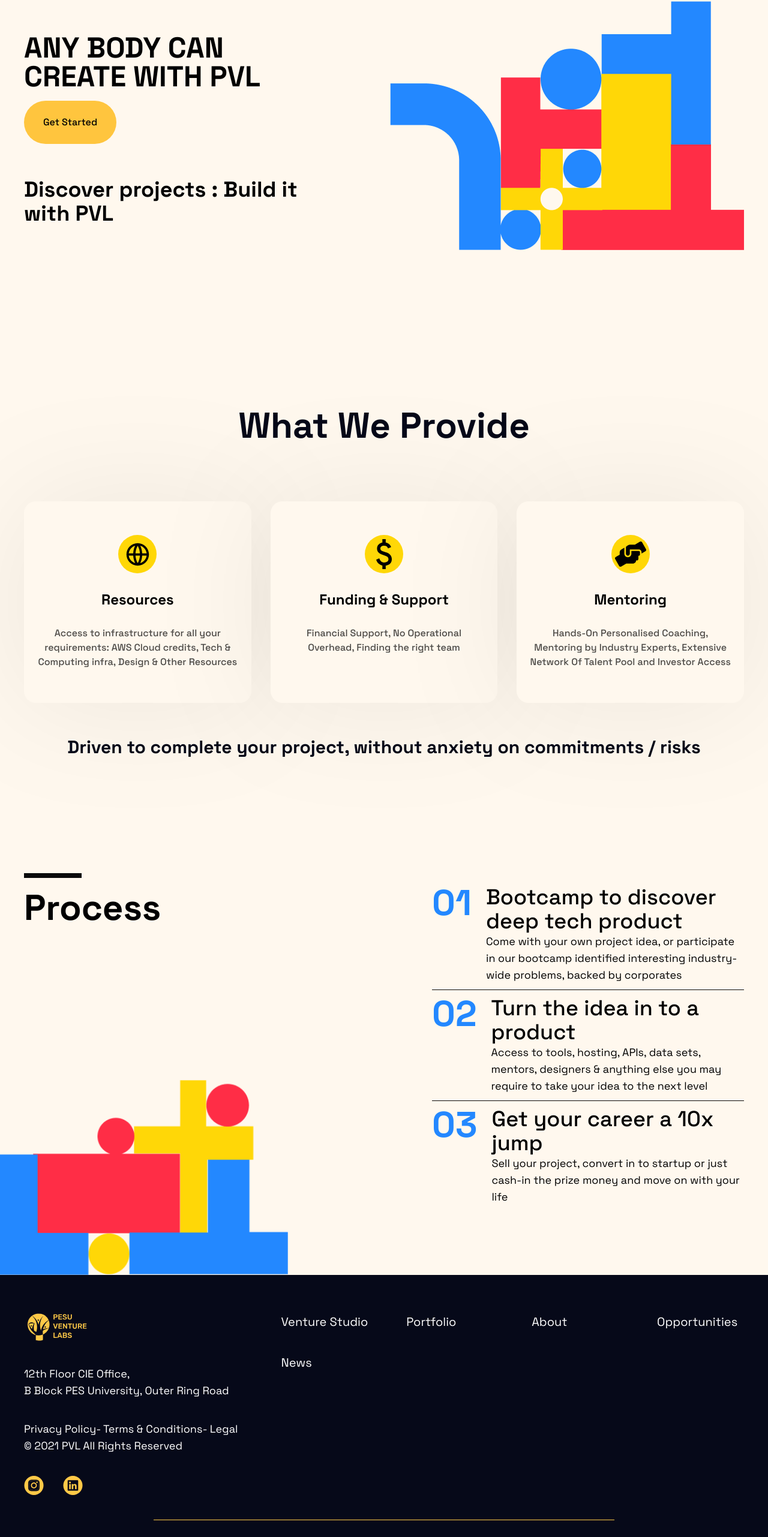
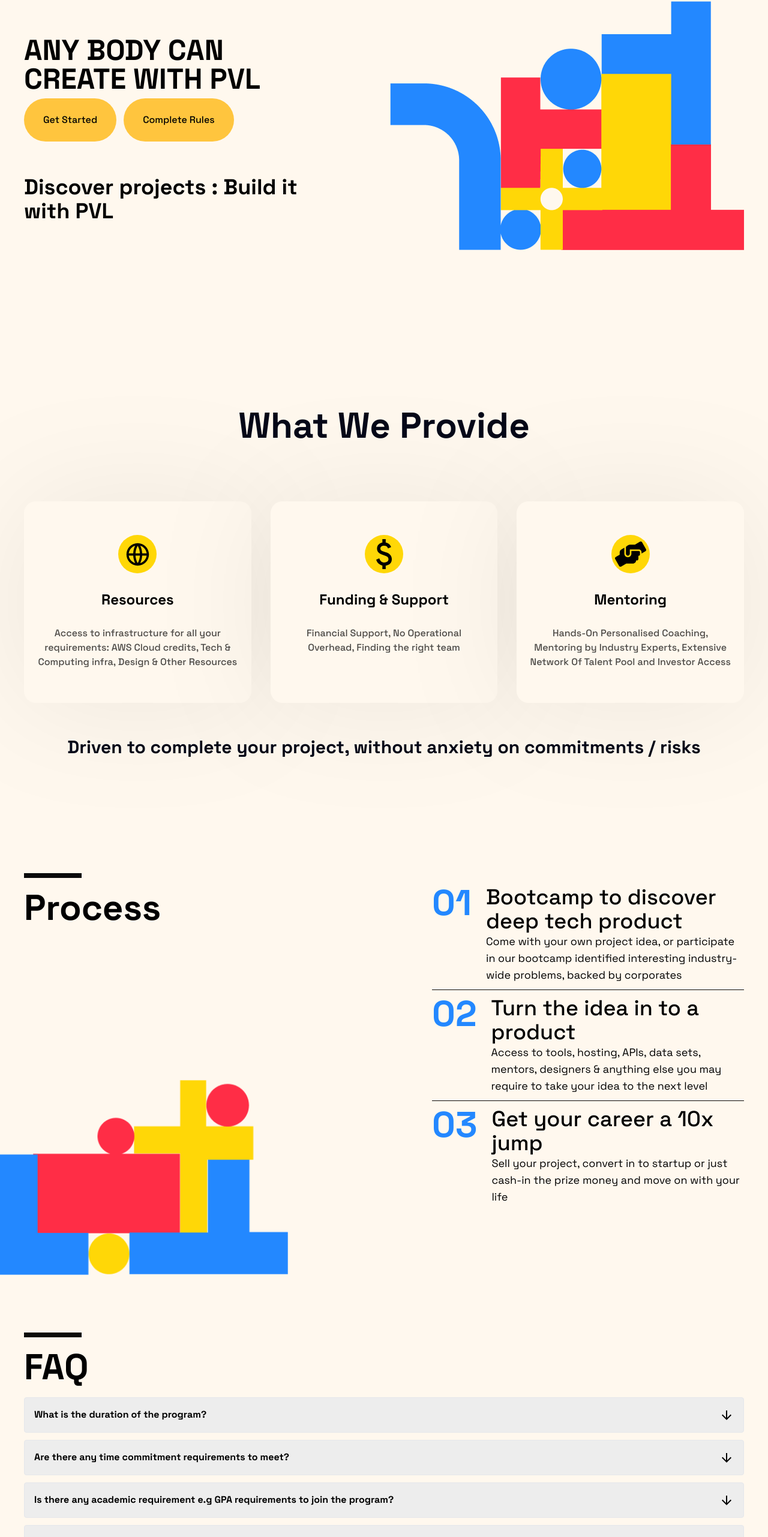
Before and after one commit to analyst-pvl/PVL-Website, a Next.js app: page /venture-studio in a window 1280 px wide. Shown: the part 216-2779 px from the top of the page at 60% size. Built offline with nearby package versions, Linux system fonts and the light colour scheme.

Commit message:
added faq section

```diff
--- /dev/null
+++ b/data/venturestudio.js
@@ -0,0 +1,61 @@
+const faqdata = [
+  {
+    question: "What is the duration of the program?",
+    answer:
+      "10 Weeks with 3 checkpoints. Please check the program timeline for further details. While the overall scope can be longer than 10 weeks, we define initial scope for 10 weeks with 3 checkpoints",
+  },
+
+  {
+    question: "Are there any time commitment requirements to meet?",
+    answer:
+      "Though there is no hard and fast time commitment, we expect the participants to update their mentors on their progress regularly & put in their best efforts to meet the objectives set forth.",
+  },
+  {
+    question:
+      "Is there any academic requirement e.g GPA requirements to join the program?",
+    answer:
+      "There is no academic requirement to join the program. The program is open to all students pursuing Engineering from 3rd, 5th and 7th semesters.",
+  },
+  {
+    question: "How are the participants selected for the program?",
+    answer:
+      "All ideas would be selected in the first phase. Post the 3 checkpoints, teams would be shortlisted based on the evaluation by mentors and PVL team.",
+  },
+  {
+    question: "Who are the mentors?",
+    answer:
+      "All our mentors are those with hands-on experience in deep technologies working in Fortune 500 companies, VC funds and startups.",
+  },
+  {
+    question:
+      "What resources and support does the program provide to selected students?",
+    answer:
+      "Selected teams who make it past phase 1 will receive financial support to cover expenses related to APIs, hosting services, and other essential tools required for their project development up to 10,000INR per team. Additionally, they will have access to mentorship and guidance from experienced professionals in the tech industry.",
+  },
+  {
+    question: "What type of problems are eligible for the program?",
+    answer: `AI/ML, NLP, CV & related tech,
+IOT/Robotic/sensors/ Low power chips,
+Cyber security, Web3.0,  cloud
+Projects leveraging Deep Math, science & specialities
+Social impact, Sustainability, Healthcare, Dev tech/tools`,
+  },
+  {
+    question:
+      "Is financial support provided upfront or on a reimbursement basis?",
+    answer:
+      "Financial support will be provided on a reimbursement basis after it’s verified by the mentors and the PVL team. The Standard Operations Procedure document will be followed for all the reimbursements",
+  },
+  {
+    question: "Can team members be from different academic years/ departments?",
+    answer:
+      "Yes! There are no restrictions on the team composition. We recommend having a diverse team with a team size of 3-5 members. But important is to ensure that all team members have clear technology responsibility and capability to contribute.",
+  },
+  {
+    question:
+      "Are participants required to attend in-person sessions or can the program be completed remotely?",
+    answer:
+      "The program will have roughly 4-5 offline sessions which, it is recommended that all members from all teams attend these sessions as we will help teams pick better problems and build the best projects. The mentoring sessions will be conducted remotely.",
+  },
+];
+export default faqdata;
--- a/package.json
+++ b/package.json
@@ -9,6 +9,10 @@
     "lint": "next lint"
   },
   "dependencies": {
+    "@emotion/react": "^11.11.1",
+    "@emotion/styled": "^11.11.0",
+    "@mui/icons-material": "^5.14.3",
+    "@mui/material": "^5.14.5",
     "autoprefixer": "10.4.14",
     "eslint": "8.41.0",
     "eslint-config-next": "13.4.4",
--- a/src/Components/Footer/Footer.js
+++ b/src/Components/Footer/Footer.js
@@ -17,6 +17,15 @@ const Footer = () => {
             Privacy Policy- Terms & Conditions- Legal
             <br />© 2021 PVL All Rights Reserved
           </p>
+          <div className="mt-9">
+            Contact us at <br />
+            <p>
+              Pradyun <a href="tel:+919663928924">+919663928924</a>
+            </p>
+            <p>
+              Deepika <a href="tel:+918553030046">+918553030046</a>
+            </p>
+          </div>
           <div className="flex mt-9 gap-x-8">
             <Instagram />
             <LinkedIn />
--- a/src/Components/VentureStudio/Hero.js
+++ b/src/Components/VentureStudio/Hero.js
@@ -10,17 +10,21 @@ const Hero = () => {
             ANY BODY CAN <br />
             CREATE WITH PVL
           </h1>
-          <button
-            className="yellowButton py-6 px-8 mt-4 rounded-full font-medium"
-            onClick={() => {
-              window.open(
-                "https://6inc.typeform.com/idea-submission#name=xxxxx&email=xxxxx&source=pvl&linkedin_url=xxxxx",
-                "_blank"
-              );
-            }}
-          >
-            Get Started
-          </button>
+          <div className="flex flex-row gap-3">
+            <a href="https://forms.gle/zidd8NtAi1joeWgh7" target="_blank">
+              <button className="yellowButton py-6 px-8 mt-2 rounded-full font-medium">
+                Get Started
+              </button>
+            </a>
+            <a
+              href="https://drive.google.com/file/d/1MmnVl9J44p2ZVAo3ftyYhwYdHZVjxAUi/view?usp=sharing"
+              target="_blank"
+            >
+              <button className="yellowButton py-6 px-8 mt-2 rounded-full font-medium">
+                Complete Rules
+              </button>
+            </a>
+          </div>
           <h4 className="font-bold text-2xl lg:text-4xl text-center lg:text-left mt-5 lg:mt-14">
             Discover projects : Build it with PVL
           </h4>
--- /dev/null
+++ b/src/Components/VentureStudio/faq.js
@@ -0,0 +1,72 @@
+import { useState } from "react";
+import ArrowUpwardIcon from "@mui/icons-material/ArrowUpward";
+import ArrowDownwardIcon from "@mui/icons-material/ArrowDownward";
+import faqdata from "../../../data/venturestudio";
+const FAQ = () => {
+  return (
+    <div className="flex items-center justify-center ">
+      <div className="container pt-24 flex flex-col justify-between items-center md:items-stretch">
+        <div className="flex flex-col justify-between">
+          <div className="flex md:block items-center justify-center flex-col">
+            <div className="w-24 h-2 bg-[#0B0B0B]" />
+            <h2 className="font-extrabold text-5xl lg:text-6xl mt-5">FAQ</h2>
+          </div>
+        </div>
+        <div className="mt-10 md:mt-5 w-full  last:border-white mb-24 flex flex-col gap-3">
+          {faqdata.map((item) => {
+            return <Section question={item.question} answer={item.answer} />;
+          })}
+          {/* <ProcessDiv
+            step="01"
+            heading="Bootcamp to discover deep tech product"
+            parah="Come with your own project idea, or participate in our bootcamp identified interesting industry-wide problems, backed by corporates"
+            border
+          />
+          <ProcessDiv
+            step="02"
+            heading="Turn the idea in to a product"
+            parah="Access to tools, hosting, APIs, data sets, mentors, designers & anything else you may require to take your idea to the next level"
+            border
+          />
+          <ProcessDiv
+            step="03"
+            heading="Get your career a 10x jump"
+            parah="Sell your project, convert in to startup or just cash-in the prize money and move on with your life"
+          /> */}
+          {/* <ProcessDiv
+        step="04"
+        heading="Exit & Iterate"
+        parah="Generate value in 1 of 3 ways with your project: Get Acquired and Paid by Us; Create your Startup; Go for External Funding"
+      />  */}
+        </div>
+      </div>
+    </div>
+  );
+};
+
+export default FAQ;
+
+const Section = ({ question, answer }) => {
+  const [open, setopen] = useState(false);
+  return (
+    <div className="border rounded bg-[#ededed] w-full p-4 flex flex-col gap-2 ">
+      <div className="flex flex-row gap-4 justify-between">
+        <p className="font-semibold ">{question}</p>
+        <span onClick={() => setopen(!open)}>
+          {!open ? (
+            <ArrowDownwardIcon className="hover:drop-shadow cursor-pointer" />
+          ) : (
+            <ArrowUpwardIcon className="hover:drop-shadow cursor-pointer" />
+          )}
+        </span>
+      </div>
+      <div
+        className={` ${
+          open ? " h-full" : "h-0 hidden transform ease-in-out delay-100"
+        }`}
+      >
+        {answer}
+      </div>
+    </div>
+  );
+};
--- a/src/app/venture-studio/page.js
+++ b/src/app/venture-studio/page.js
@@ -4,6 +4,7 @@ import NavBar from "@/Components/NavBar/NavBar";
 import Hero from "@/Components/VentureStudio/Hero";
 import Process from "@/Components/VentureStudio/Process";
 import Provide from "@/Components/VentureStudio/Provide";
+import FAQ from "@/Components/VentureStudio/faq";
 import { useRouter } from "next/navigation";
 import React, { useEffect, useState } from "react";
 
@@ -36,6 +37,7 @@ const Page = () => {
         <Hero />
         <Provide />
         <Process />
+        <FAQ />
         <Footer />
       </div>
     </>
```
Also changed, not shown: 1 other file (tests, documents, lock files or other folders).
